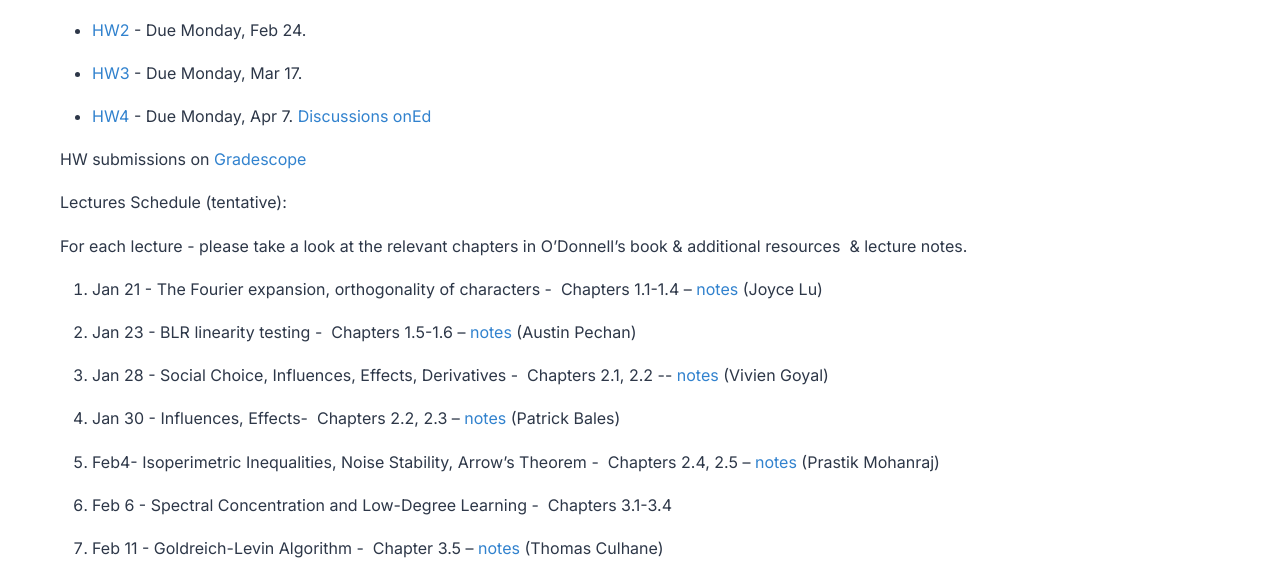
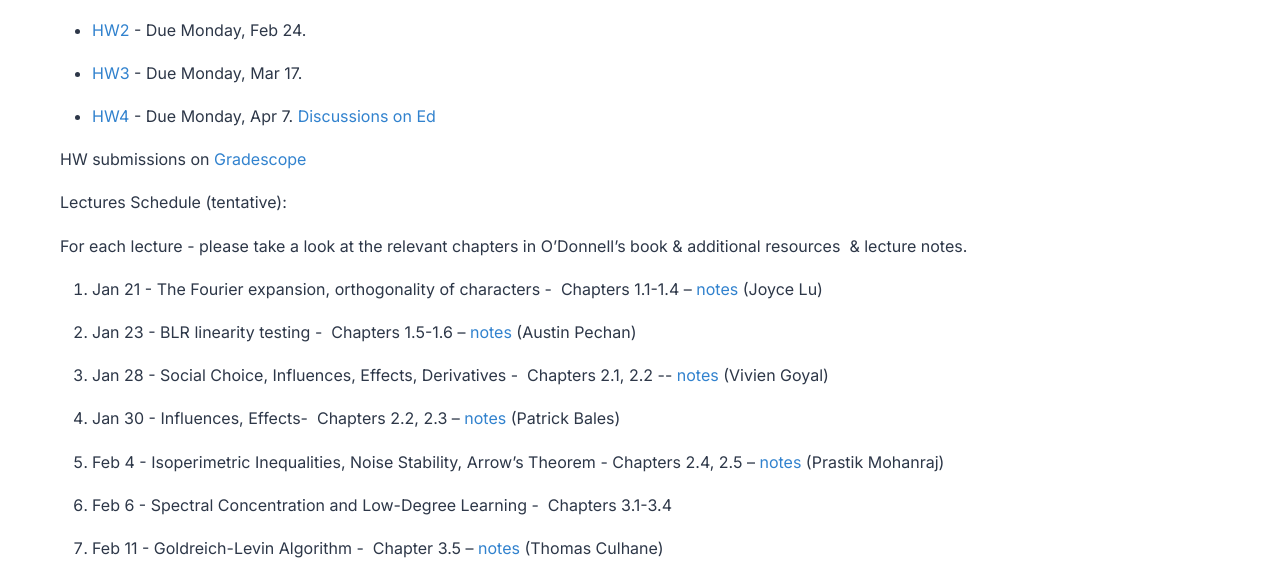
Before and after one commit to avishaytal/website, a Jekyll site: the page built from courses/cs294-analysis-of-boolean-functions/spring-2025/index.md, in a window 1280 px wide and 900 px high, scrolled down 870 px. Shown: the part 154-715 px from the top of the window. Built offline with Jekyll 4.4.1, drawn with Linux system fonts in a browser that asks for light colours; our own code applies the rules of GitHub Pages for plain Markdown files.

Commit message:
Fix spacing issues between text and links
- Add space between link and text in main index.md (Video link)
- Fix 'Discussions onEd' to 'Discussions on Ed' in CS 294 course
- Fix 'Feb4' to 'Feb 4' in lecture schedule
- Add proper spacing around citation brackets
- Fix spacing in course instructor information
- Clean up spacing in CS 278 course materials

```diff
--- a/courses/cs294-analysis-of-boolean-functions/spring-2025/index.md
+++ b/courses/cs294-analysis-of-boolean-functions/spring-2025/index.md
@@ -37,7 +37,7 @@
 - [HW3](https://drive.google.com/file/d/1ffrTP_Y3naVwg2SXCJnAOBq4AMVJiR5a/view?usp=share_link) \- Due Monday, Mar 17.
 
 - [HW4](https://drive.google.com/file/d/1F4T4jCzMRevf90ANBSq__VUHQM4M0DEA/view?usp=sharing) \- Due Monday, Apr 7.
-[Discussions onEd](https://edstem.org/us/courses/75020/discussion)
+[Discussions on Ed](https://edstem.org/us/courses/75020/discussion)
 
 HW submissions on [Gradescope](https://www.gradescope.com/courses/980320)
 
@@ -53,7 +53,7 @@
 
 04. Jan 30 \- Influences, Effects-  Chapters 2.2, 2.3 -- [notes](https://drive.google.com/file/d/1YYUHu6tz7eJghUzQIqanbGSZRQCEi015/view) (Patrick Bales)
 
-05. Feb4\- Isoperimetric Inequalities, Noise Stability, Arrow's Theorem -  Chapters 2.4, 2.5 -- [notes](https://drive.google.com/file/d/1PIRoYDpXRd1F48fsyutyBFR_URrMMWnh/view?usp=sharing) (Prastik Mohanraj)
+05. Feb 4 \- Isoperimetric Inequalities, Noise Stability, Arrow's Theorem -  Chapters 2.4, 2.5 -- [notes](https://drive.google.com/file/d/1PIRoYDpXRd1F48fsyutyBFR_URrMMWnh/view?usp=sharing) (Prastik Mohanraj)
 
 06. Feb 6 \- Spectral Concentration and Low-Degree Learning -  Chapters 3.1-3.4
 
@@ -94,7 +94,7 @@
 
 24. Apr 17 \- The Sensitivity Theorem - [\[Huang'19\]](https://arxiv.org/abs/1907.00847)
 
-25. Apr 22 \- Extremal Combinatorics, The Sunflower Lemma \- [\[Alweiss-Lovett-Wu-Zhang'19\]](https://arxiv.org/abs/1908.08483) \[ [Rao'19](https://arxiv.org/abs/1909.04774)\]
+25. Apr 22 \- Extremal Combinatorics, The Sunflower Lemma \- [\[Alweiss-Lovett-Wu-Zhang'19\]](https://arxiv.org/abs/1908.08483) \[[Rao'19](https://arxiv.org/abs/1909.04774)\]
 
 26. Apr 24 \- Threshold Phenomena, Proof of the Kahn-Kalai Conjecture \- [\[Park-Pham'22\]](https://arxiv.org/abs/2203.17207) [\[Frankston-Kahn-Narayanan-Park'19\]](https://arxiv.org/abs/1910.13433)
 
@@ -136,7 +136,7 @@
 
 Other Courses:
 
-[Dor Minzer - MIT](https://sites.google.com/view/dorminzer/teaching?authuser=0)(2021)
+[Dor Minzer - MIT](https://sites.google.com/view/dorminzer/teaching?authuser=0) (2021)
 
 [Yuval Filmus - Technion](https://yuvalfilmus.cs.technion.ac.il/courses/?crid=1240) (2021)
 
@@ -148,7 +148,7 @@
 
 [Oded Regev - NYU](https://cims.nyu.edu/~regev/teaching/analysis_fall_2012/) (2012)
 
-[Ryan O'Donnell - CMU](http://www.cs.cmu.edu/~odonnell/aobf12/)(2012)
+[Ryan O'Donnell - CMU](http://www.cs.cmu.edu/~odonnell/aobf12/) (2012)
 
 [Guy Kindler - Weizmann](https://www.cse.huji.ac.il/~gkindler/weizmann-course/) (2008)
 
```
Also changed, not shown: courses/cs278-complexity-theory/spring-2024/index.md (+3 -1 lines), index.md (+2 -2 lines).
